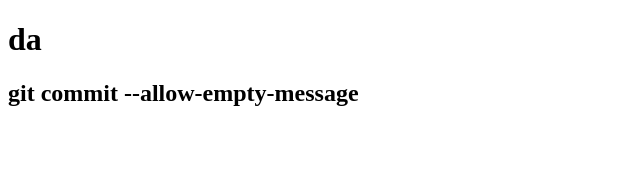
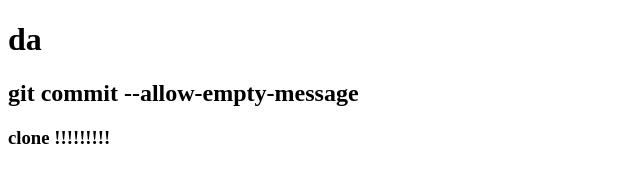
Before and after one commit to Unknown02-coder/gitstudy11, a plain HTML site: page index.html in a window 1280 px wide. Shown: the whole page, without its empty margins (0-640 px from the left). Drawn offline with Linux system fonts and the light colour scheme.

Commit message:
commit clone

```diff
--- a/index.html
+++ b/index.html
@@ -8,5 +8,6 @@
 <body>
     <h1>da</h1>
     <h2>git commit --allow-empty-message</h2>
+    <h3>clone !!!!!!!!!</h3>
 </body>
 </html>
```
